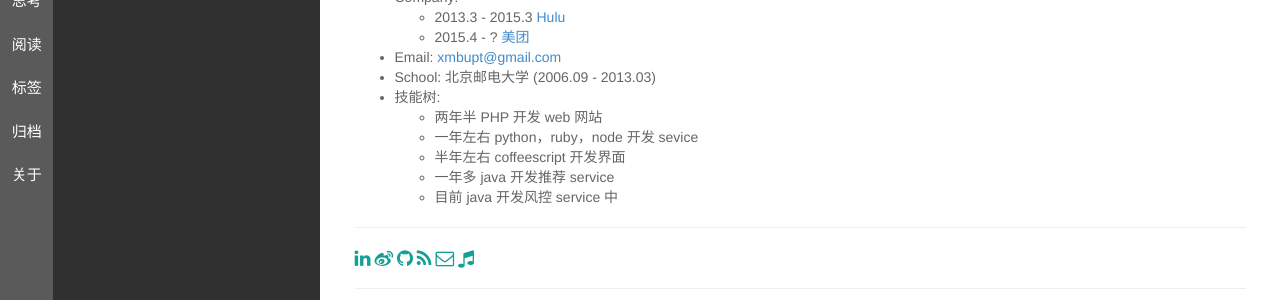
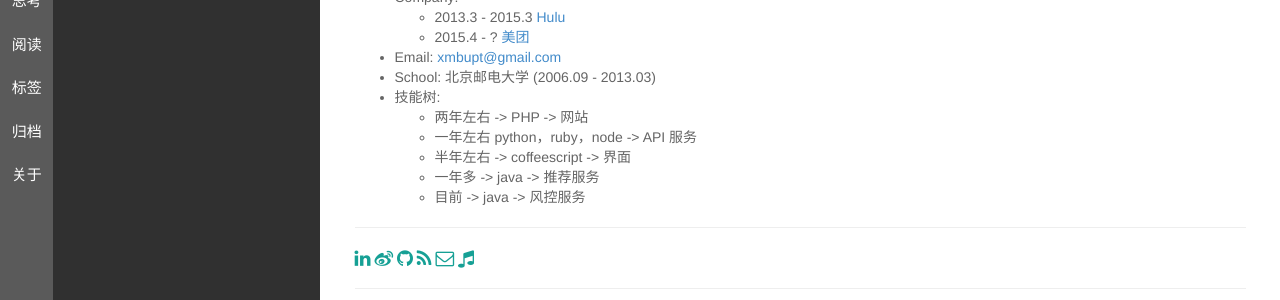
Before and after one commit to mZeroo/mZeroo.github.io, a Jekyll site: the page built from pages/about.html, in a window 1280 px wide. Shown: the part 199-499 px from the top of the page. Built offline with Jekyll 4.4.1, drawn with Linux system fonts in a browser that asks for light colours; nearby versions of some CDN libraries; library files that are not in the unit come from our copies; Markdown is read by kramdown in place of the engine named in the settings.

Commit message:
modify intro

```diff
--- a/pages/about.html
+++ b/pages/about.html
@@ -9,19 +9,19 @@
 <li>Company:
 
 <ul>
-<li>2013.3 - 2015.3 <a href="www.hulu.com">Hulu</a></li>
-<li>2015.4 - ? <a href="www.meituan.com">美团</a></li>
+<li>2013.3 - 2015.3 <a href="http://www.hulu.com">Hulu</a></li>
+<li>2015.4 - ? <a href="http://www.meituan.com">美团</a></li>
 </ul></li>
 <li>Email: <a href="mailto:xmbupt@gmail.com">xmbupt@gmail.com</a></li>
 <li>School: 北京邮电大学 (2006.09 - 2013.03)</li>
 <li>技能树:
 
 <ul>
-<li>两年半 PHP 开发 web 网站</li>
-<li>一年左右 python，ruby，node 开发 sevice</li>
-<li>半年左右 coffeescript 开发界面</li>
-<li>一年多 java 开发推荐 service</li>
-<li>目前 java 开发风控 service 中</li>
+<li>两年左右 -> PHP -> 网站</li>
+<li>一年左右 python，ruby，node -> API 服务</li>
+<li>半年左右 -> coffeescript -> 界面</li>
+<li>一年多 -> java -> 推荐服务</li>
+<li>目前 -> java -> 风控服务</li>
 </ul></li>
 </ul>
 
```
